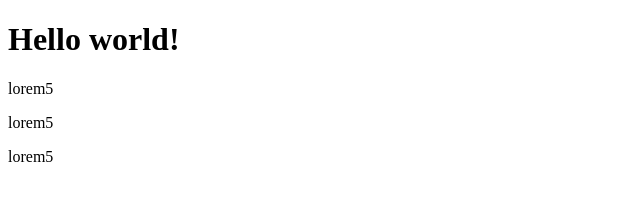
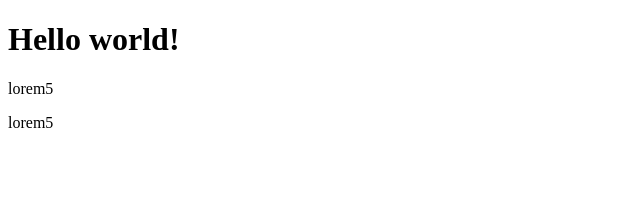
Before and after one commit to andreialisenok/E-commerce, a plain HTML site: page index.html in a window 1280 px wide. Shown: the full height of the page, 0-640 px from the left. Drawn offline with Linux system fonts and the light colour scheme.

Commit message:
git init

```diff
--- a/index.html
+++ b/index.html
@@ -12,6 +12,5 @@
 <h1>Hello world!</h1>
 <p>lorem5</p>
 <p>lorem5</p>
-<p>lorem5</p>
 </body>
 </html>
```
